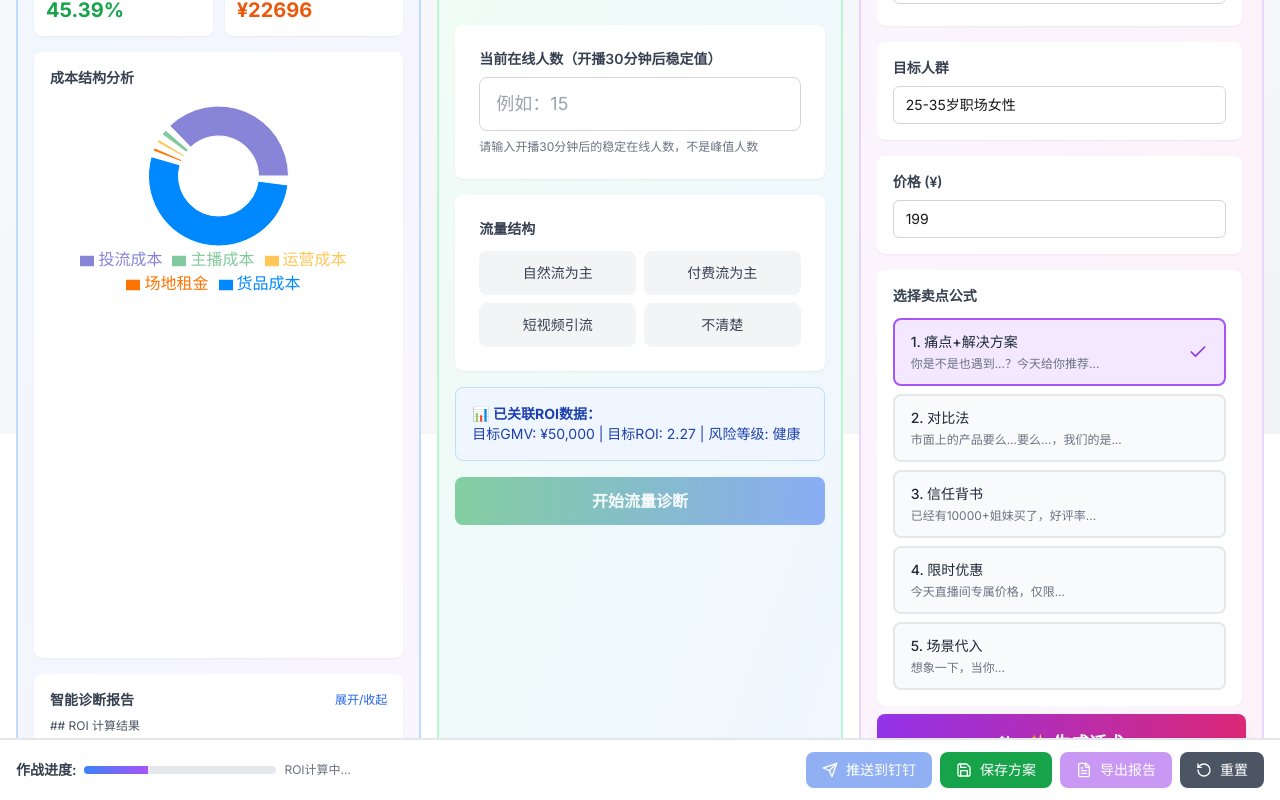
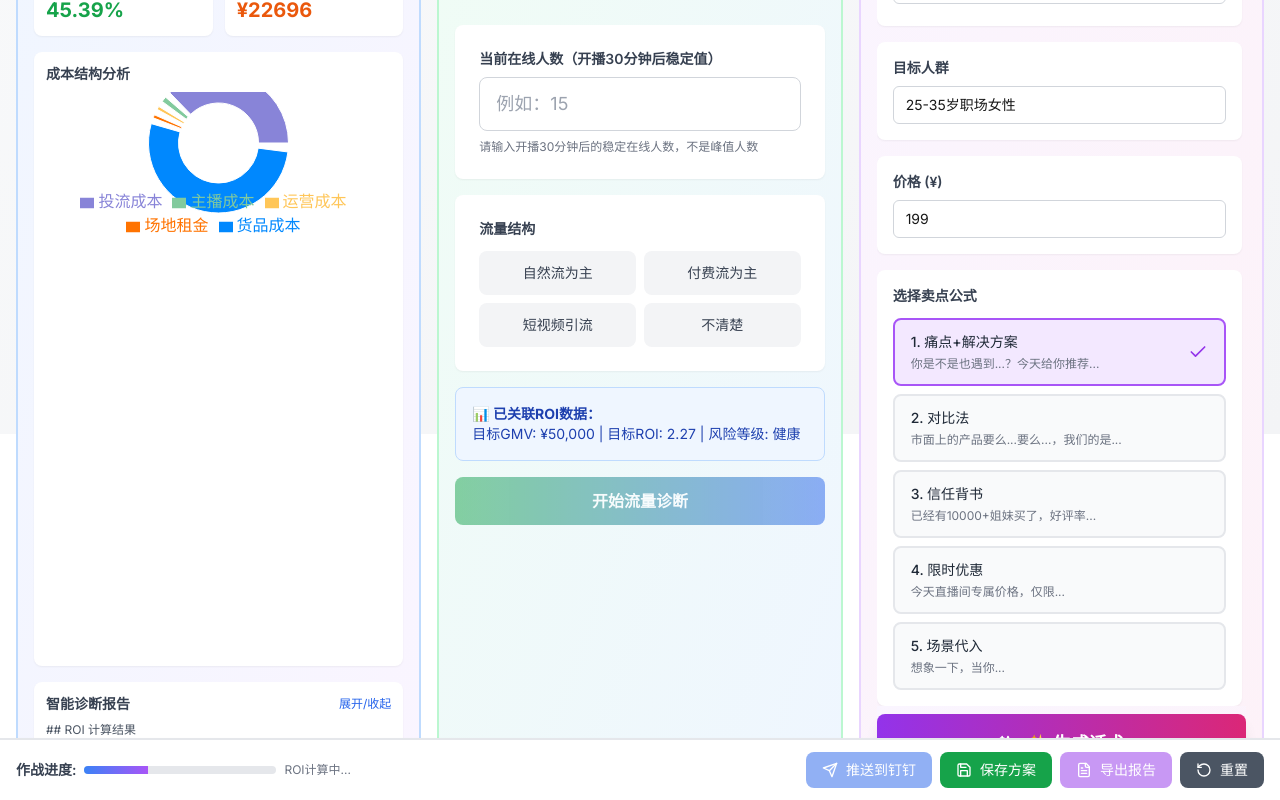
Before and after one commit to yanzhenchan168-png/live-battle-room, a Next.js app: page / in a window 1280 px wide. Both pictures are taken after a click on the button "计算 ROI". Shown: the part 430-1230 px from the top of the page. Built offline with nearby package versions, Linux system fonts and the light colour scheme.

Commit message:
fix: P0 bugs - price type, script segmentation, layout optimization

```diff
--- a/src/components/ROIPanel.tsx
+++ b/src/components/ROIPanel.tsx
@@ -141,9 +141,9 @@ export default function ROIPanel() {
           </div>
         </div>
 
-        <div className="flex-1 bg-white rounded-lg shadow-sm p-4 mb-4">
-          <h3 className="text-sm font-semibold text-gray-700 mb-3">成本结构分析</h3>
-          <ResponsiveContainer width="100%" height={200}>
+        <div className="flex-1 bg-white rounded-lg shadow-sm p-3 mb-2">
+          <h3 className="text-sm font-semibold text-gray-700 mb-2">成本结构分析</h3>
+          <ResponsiveContainer width="100%" height={150}>
             <PieChart>
               <Pie
                 data={getChartData()}
@@ -164,7 +164,7 @@ export default function ROIPanel() {
           </ResponsiveContainer>
         </div>
 
-        <div className="bg-white rounded-lg shadow-sm p-4">
+        <div className="bg-white rounded-lg shadow-sm p-3 mt-2">
           <div className="flex items-center justify-between mb-2">
             <h3 className="text-sm font-semibold text-gray-700">智能诊断报告</h3>
             <button
@@ -177,7 +177,7 @@ export default function ROIPanel() {
               展开/收起
             </button>
           </div>
-          <div id="roi-report" className="text-xs text-gray-600 whitespace-pre-wrap line-clamp-3">
+          <div id="roi-report" className="text-xs text-gray-600 whitespace-pre-wrap line-clamp-3 max-h-24 overflow-y-auto">
             {roiData.report}
           </div>
         </div>
--- a/src/components/ScriptPanel.tsx
+++ b/src/components/ScriptPanel.tsx
@@ -50,21 +50,11 @@ export default function ScriptPanel() {
       console.error('Script generation failed:', error);
 
       // 提供默认的话术模板
-      const priceValue = parseInt(price) || 199;
+      const priceValue = price || 199;
       const formula = SELLING_FORMULAS.find(f => f.id === selectedFormula);
 
-      const full_script = `## 直播话术模板
-
-### 产品信息
-- **产品名称**: ${productName}
-- **核心卖点**: ${sellingPoint}
-- **目标人群**: ${targetAudience || '通用'}
-- **价格**: ¥${priceValue}
-- **卖点公式**: ${formula?.name || '痛点+解决方案'}
-
----
-
-### 🎯 开场（塑品段）
+      // ✅ 修复：直接构建各段内容，避免split导致的错位
+      const shapingContent = `## 🎯 塑品段（开场建立信任）
 
 【引入痛点】
 有没有姐妹也遇到过这样的困扰？${sellingPoint}的问题一直解决不了，试了很多方法都不行？
@@ -75,10 +65,6 @@ export default function ScriptPanel() {
 【产品亮相】
 今天给大家推荐的就是这款${productName}，${sellingPoint}
 
----
-
-### 💡 产品介绍（详细展示）
-
 【核心卖点展示】
 给大家看看${sellingPoint}的实际效果...
 
@@ -87,10 +73,9 @@ export default function ScriptPanel() {
 
 【对比优势】
 市面上的产品要么太贵，要么效果不好，我们这款${productName}...
+`;
 
----
-
-### 💰 报价促单（转化段）
+      const pricingContent = `## 💰 报价段（价值锚定）
 
 【价格锚定】
 平时这款产品在专柜都要卖到¥${Math.round(priceValue * 2)}，今天直播间专属价格...
@@ -103,10 +88,9 @@ export default function ScriptPanel() {
 
 【紧迫感营造】
 库存不多，只有最后50单，抢完就没有了！
+`;
 
----
-
-### 🎁 催单收割（成交段）
+      const harvestingContent = `## 🎁 收割段（促成转化）
 
 【再次强调】
 记住，这款${productName}，${sellingPoint}，今天只要¥${priceValue}
@@ -116,6 +100,23 @@ export default function ScriptPanel() {
 
 【成交引导】
 想要的姐妹扣1，我给你们上链接！
+`;
+
+      const full_script = `## 直播话术模板
+
+### 产品信息
+- **产品名称**: ${productName}
+- **核心卖点**: ${sellingPoint}
+- **目标人群**: ${targetAudience || '通用'}
+- **价格**: ¥${priceValue}
+- **卖点公式**: ${formula?.name || '痛点+解决方案'}
+
+---
+${shapingContent}
+---
+${pricingContent}
+---
+${harvestingContent}
 
 ---
 
@@ -128,8 +129,6 @@ export default function ScriptPanel() {
 6. 催单收割 - 快速成交
 `;
 
-      const sections = full_script.split('---');
-
       setScriptData({
         product: {
           name: productName,
@@ -140,12 +139,10 @@ export default function ScriptPanel() {
         selected_formula: selectedFormula,
         full_script,
         structure: {
-          // 塑品段：开场 + 产品介绍
-          shaping: (sections[1] || '') + (sections[2] || ''),
-          // 报价段：报价促单
-          pricing: sections[3] || '',
-          // 收割段：催单收割
-          harvesting: sections[4] || '',
+          // ✅ 修复：直接赋值，不用split
+          shaping: shapingContent,
+          pricing: pricingContent,
+          harvesting: harvestingContent,
         },
       });
 
@@ -347,7 +344,10 @@ export default function ScriptPanel() {
           <input
             type="number"
             value={price}
-            onChange={(e) => setPrice(e.target.value)}
+            onChange={(e) => {
+              const val = e.target.value;
+              setPrice(val === '' ? 0 : parseInt(val));
+            }}
             placeholder="199"
             className="w-full px-3 py-2 border border-gray-300 rounded-md text-sm focus:ring-2 focus:ring-purple-500 focus:border-transparent"
           />
```
